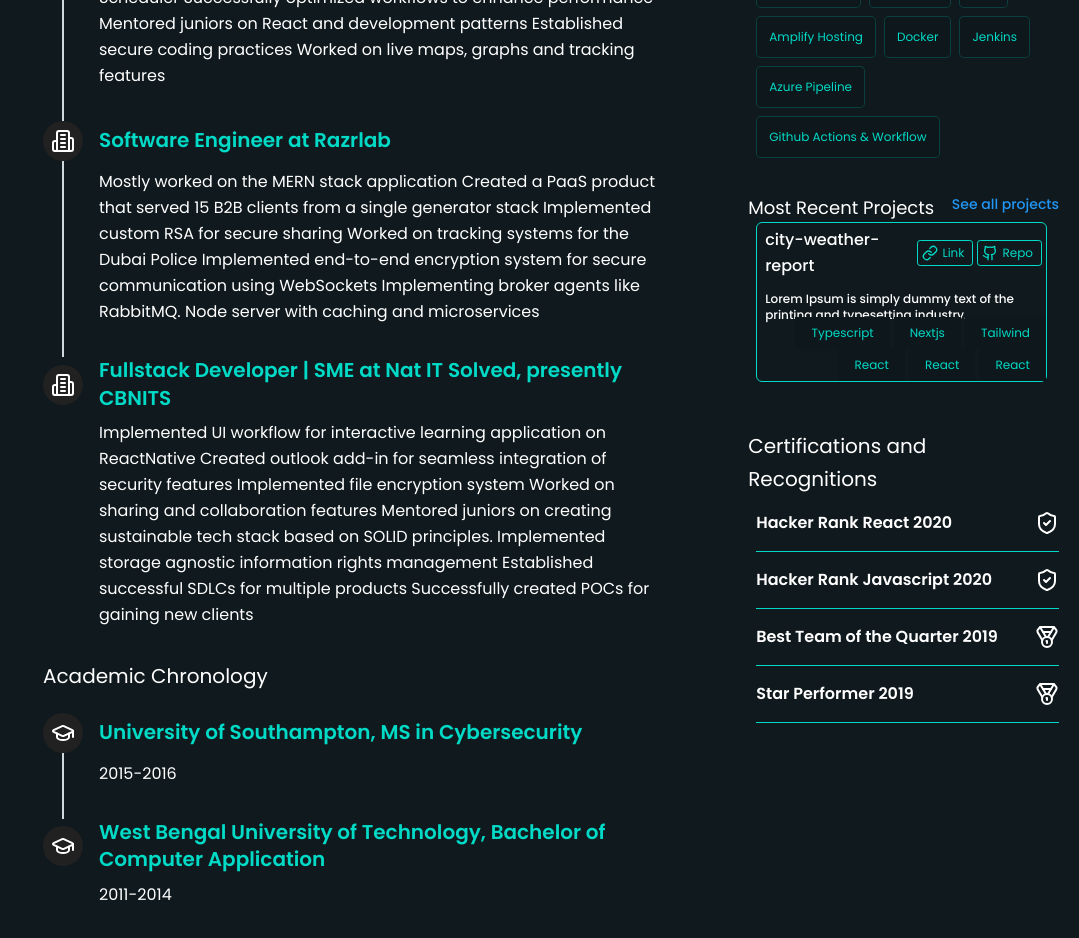
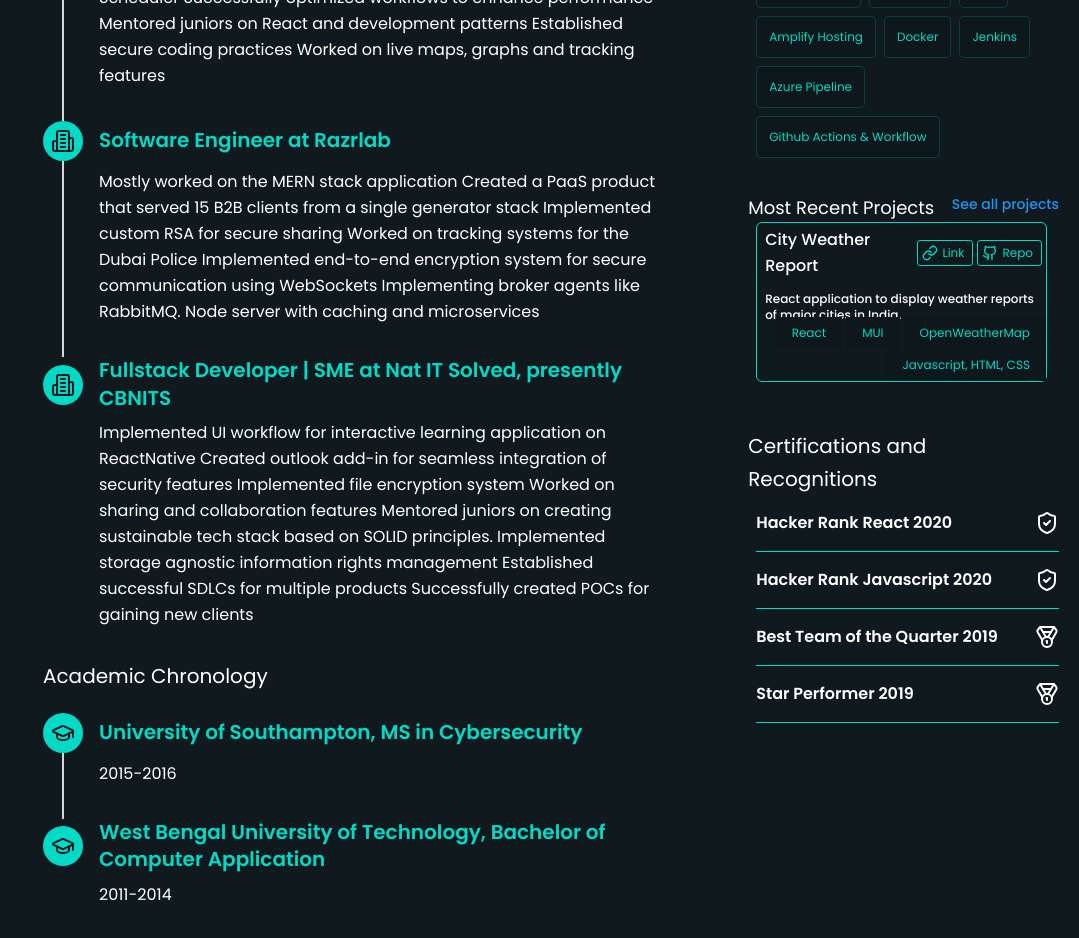
Before and after one commit to xeonray-origin/personal-web-app, a Next.js app: page / in a window 1280 px wide. Shown: the part 920-1858 px from the top of the page, without its empty margins (201-1280 px from the left). Built offline with nearby package versions, Linux system fonts and the light colour scheme.

Commit message:
feat: content and fixes - cleanups - content update - links - fix floating button ui

```diff
--- a/src/app/(pages)/projects/page.tsx
+++ b/src/app/(pages)/projects/page.tsx
@@ -1,3 +1,5 @@
+'use client'
+
 import { projects } from '@config'
 import { Github, Link } from 'lucide-react'
 
@@ -126,7 +128,7 @@ const Projects = () => {
 						className=' font-extrabold uppercase text-white text-opacity-20'
 						variant='h1'
 					>
-						Projects
+						COMING SOON
 					</Typography>
 				</div>
 				<div className='lg:gap-right-0 flex  !h-[100%] w-full flex-row flex-wrap gap-2 px-5 pb-3 pt-5 md:gap-1 lg:gap-y-3 lg:pr-0'>
--- a/src/components/about.tsx
+++ b/src/components/about.tsx
@@ -1,6 +1,8 @@
 import { home } from '@/config'
 
 import { Typography } from './ui'
+
+const SECTION_HEADER = 'About me'
 
 const About = () => {
 	return (
@@ -10,7 +12,7 @@ const About = () => {
 				className='text-center md:text-left '
 				variant='lead'
 			>
-				About me
+				{SECTION_HEADER}
 			</Typography>
 			<Typography
 				className='text-center font-medium md:text-left'
--- a/src/components/education-timeline.tsx
+++ b/src/components/education-timeline.tsx
@@ -25,7 +25,7 @@ const EducationTimeline = () => {
 					<TimelineItem>
 						<TimelineConnector />
 						<TimelineHeader>
-							<TimelineIcon className='p-2'>
+							<TimelineIcon className='bg-secondary p-2 text-black-default'>
 								<GraduationCap />
 							</TimelineIcon>
 							<Typography
@@ -44,7 +44,7 @@ const EducationTimeline = () => {
 					</TimelineItem>
 					<TimelineItem>
 						<TimelineHeader>
-							<TimelineIcon className='p-2'>
+							<TimelineIcon className='bg-secondary p-2 text-black-default'>
 								<GraduationCap />
 							</TimelineIcon>
 							<Typography
--- a/src/components/experience-timeline.tsx
+++ b/src/components/experience-timeline.tsx
@@ -26,7 +26,7 @@ const ExperienceTimeline = () => {
 					<TimelineItem>
 						<TimelineConnector />
 						<TimelineHeader>
-							<TimelineIcon className='p-2'>
+							<TimelineIcon className='bg-secondary p-2 p-2 text-black-default'>
 								<Building2 />
 							</TimelineIcon>
 							<Typography
@@ -55,7 +55,7 @@ const ExperienceTimeline = () => {
 					<TimelineItem>
 						<TimelineConnector />
 						<TimelineHeader>
-							<TimelineIcon className='p-2'>
+							<TimelineIcon className='bg-secondary p-2 p-2 text-black-default'>
 								<Building2 />
 							</TimelineIcon>
 							<Typography
@@ -80,7 +80,7 @@ const ExperienceTimeline = () => {
 					</TimelineItem>
 					<TimelineItem>
 						<TimelineHeader>
-							<TimelineIcon className='p-2'>
+							<TimelineIcon className='bg-secondary p-2 text-black-default'>
 								<Building2 />
 							</TimelineIcon>
 							<Typography
--- a/src/components/projects.tsx
+++ b/src/components/projects.tsx
@@ -1,6 +1,7 @@
 'use client'
 
 import { useRouter } from 'next/navigation'
+import { home } from '@config'
 import { Github, Link } from 'lucide-react'
 
 import {
@@ -12,16 +13,20 @@ import {
 	Typography,
 } from './ui'
 
-const ProjectHolder = () => (
+const ProjectHolder = (props: any) => {
+	const { name, description, link, repo, tech } = props
+	return (
 		<Accordion
-		className=' !min-h-[10rem] !rounded-md border-[0.1rem] border-secondary pb-2 shadow-sm'
+			className=' !min-h-[10rem] !rounded-md border-[0.1rem]
+			border-secondary pb-2 shadow-sm'
 			placeholder={''}
 			open={true}
 		>
 			<AccordionHeader
 				placeholder={''}
-			className=' items-center space-x-1 border-b-0 !border-secondary p-1 pl-2
-			pr-0 text-white hover:cursor-default hover:!text-white'
+				className='items-center space-x-1 border-b-0
+		  !border-secondary p-1 pl-2 pr-0 text-white
+			  hover:cursor-default hover:!text-white'
 			>
 				<div className='grow'>
 					<Typography
@@ -29,24 +34,25 @@ const ProjectHolder = () => (
 						className='font-medium'
 						variant='paragraph'
 					>
-					city-weather-report
+						{name}
 					</Typography>
 				</div>
 				<Chip
 					size='sm'
+					onTap={() => window.open(link, '_blank')}
 					className='!rounded-[0.2rem] border-secondary font-normal
-				normal-case text-secondary hover:cursor-pointer hover:bg-secondary hover:text-black-default'
+					normal-case text-secondary hover:cursor-pointer hover:bg-secondary
+				hover:text-black-default'
 					variant='outlined'
 					icon={<Link size={'sm'} />}
 					value='Link'
 				/>
 				<Chip
 					size='sm'
-				onTap={() =>
-					window.open('https://github.com/xeonray-origin/city-weather-report')
-				}
+					onTap={() => window.open(repo, '_blank')}
 					className=' !rounded-[0.2rem] border-secondary font-normal
-				normal-case text-secondary hover:cursor-pointer hover:bg-secondary	hover:text-black-default'
+					normal-case text-secondary hover:cursor-pointer hover:bg-secondary
+					hover:text-black-default'
 					icon={<Github size={'sm'} />}
 					value='Repo'
 					variant='outlined'
@@ -60,63 +66,29 @@ const ProjectHolder = () => (
 						className='text-xs font-medium'
 						variant='small'
 					>
-					Lorem Ipsum is simply dummy text of the printing and typesetting
-					industry.
+						{description}
 					</Typography>
 				</div>
-			<div className='absolute bottom-0 left-0 right-0 flex w-full flex-row flex-wrap justify-end space-x-1'>
+				<div
+					className='absolute bottom-0 left-0 right-0 flex w-full
+					flex-row flex-wrap justify-end space-x-1'
+				>
+					{tech.map((text: string) => (
 						<Button
 							size='sm'
 							placeholder={''}
 							variant='text'
-					className='rounded-none  bg-black-default font-normal normal-case text-secondary'
+							className='rounded-none  bg-black-default font-normal
+							normal-case text-secondary'
 						>
-					Typescript
+							{text}
 						</Button>
-				<Button
-					size='sm'
-					placeholder={''}
-					variant='text'
-					className='rounded-none bg-black-default  font-normal normal-case text-secondary'
-				>
-					Nextjs
-				</Button>
-				<Button
-					size='sm'
-					placeholder={''}
-					variant='text'
-					className='rounded-none bg-black-default  font-normal normal-case text-secondary'
-				>
-					Tailwind
-				</Button>
-				<Button
-					size='sm'
-					placeholder={''}
-					variant='text'
-					className='rounded-none  bg-black-default font-normal normal-case text-secondary'
-				>
-					React
-				</Button>
-				<Button
-					size='sm'
-					placeholder={''}
-					variant='text'
-					className='rounded-none bg-black-default  font-normal normal-case text-secondary'
-				>
-					React
-				</Button>
-				<Button
-					size='sm'
-					placeholder={''}
-					variant='text'
-					className='rounded-none bg-black-default  font-normal normal-case text-secondary'
-				>
-					React
-				</Button>
+					))}
 				</div>
 			</AccordionBody>
 		</Accordion>
 	)
+}
 
 const Projects = () => {
 	const router = useRouter()
@@ -148,7 +120,16 @@ const Projects = () => {
 				</Typography>
 			</div>
 			<div className=' w-100 flex flex-col justify-center space-y-2 px-3 md:mx-2 lg:mx-0 lg:pl-2'>
-				<ProjectHolder />
+				{home.projects.map((project) => (
+					<ProjectHolder
+						name={project.name}
+						description={project.description}
+						link={project.link}
+						repo={project.repo}
+						tech={project.tech}
+					/>
+				))}
+
 				{/* <ProjectHolder /> */}
 			</div>
 		</div>
--- a/src/config/home.tsx
+++ b/src/config/home.tsx
@@ -1,5 +1,18 @@
+import uniqid from 'uniqid'
+
 export const about = `
-Hi, I am a Senior Software Engineer with 5+ years of experience, and I am passionate about creating solutions that can make a positive impact in the real world. A usual day in my schedule involves developing business requirements into live features, taking part in architectural discussions for feature development, peer reviewing and sometimes hosting sessions on various topics for juniors and interns. I am originally from Kolkata and currently residing in Bengaluru. At home, one will mostly find me spending time with my dog or working on personal projects. Other than that, I love to read on various topics ranging from human evolution to science fiction. I believe that art is as much important in a person’s life as any other field because it helps build the soul while commerce and science build the mind.
+Hi, I am a Senior Software Engineer with 5+ years of experience,
+and I am passionate about creating solutions that can make a positive
+impact in the real world. A usual day in my schedule involves developing
+business requirements into live features, taking part in architectural
+discussions for feature development, peer reviewing and sometimes hosting
+sessions on various topics for juniors and interns. I am originally from
+Kolkata and currently residing in Bengaluru. At home, one will mostly find
+me spending time with my dog or working on personal projects. Other than
+that, I love to read on various topics ranging from human evolution to
+science fiction. I believe that art is as much important in a person’s
+life as any other field because it helps build the soul while commerce
+and science build the mind.
 `
 
 export const skills = [
@@ -42,3 +55,15 @@ export const skills = [
 	'Azure Pipeline',
 	'Github Actions & Workflow',
 ]
+
+export const projects = [
+	{
+		id: uniqid(),
+		name: 'City Weather Report',
+		description: `React application to display weather reports
+    of major cities in India.`,
+		tech: ['React', 'MUI', 'OpenWeatherMap', 'Javascript, HTML, CSS'],
+		link: 'https://xeonray-origin.github.io/city-weather-report/',
+		repo: 'https://github.com/xeonray-origin/city-weather-report',
+	},
+]
--- /dev/null
+++ b/src/lib/index.ts
@@ -0,0 +1 @@
+export * as utils from './utils'
--- a/src/lib/utils.ts
+++ b/src/lib/utils.ts
@@ -1,6 +1,13 @@
-import { type ClassValue, clsx } from "clsx"
-import { twMerge } from "tailwind-merge"
+import { clsx, type ClassValue } from 'clsx'
+import { twMerge } from 'tailwind-merge'
 
 export function cn(...inputs: Array<ClassValue>) {
-  return twMerge(clsx(inputs))
+	return twMerge(clsx(inputs))
 }
+
+export const downloadResume = () => {
+	const link = document.createElement('a')
+	link.download = `resume.pdf`
+	link.href = '/resume.pdf'
+	link.click()
+}
```
Also changed, not shown: src/components/floating-menu.tsx (+35 -18 lines), src/components/header.tsx (+14 -6 lines), src/components/sidebar.tsx (+1 -13 lines). Lines whose indentation alone changed are shown as unchanged.
